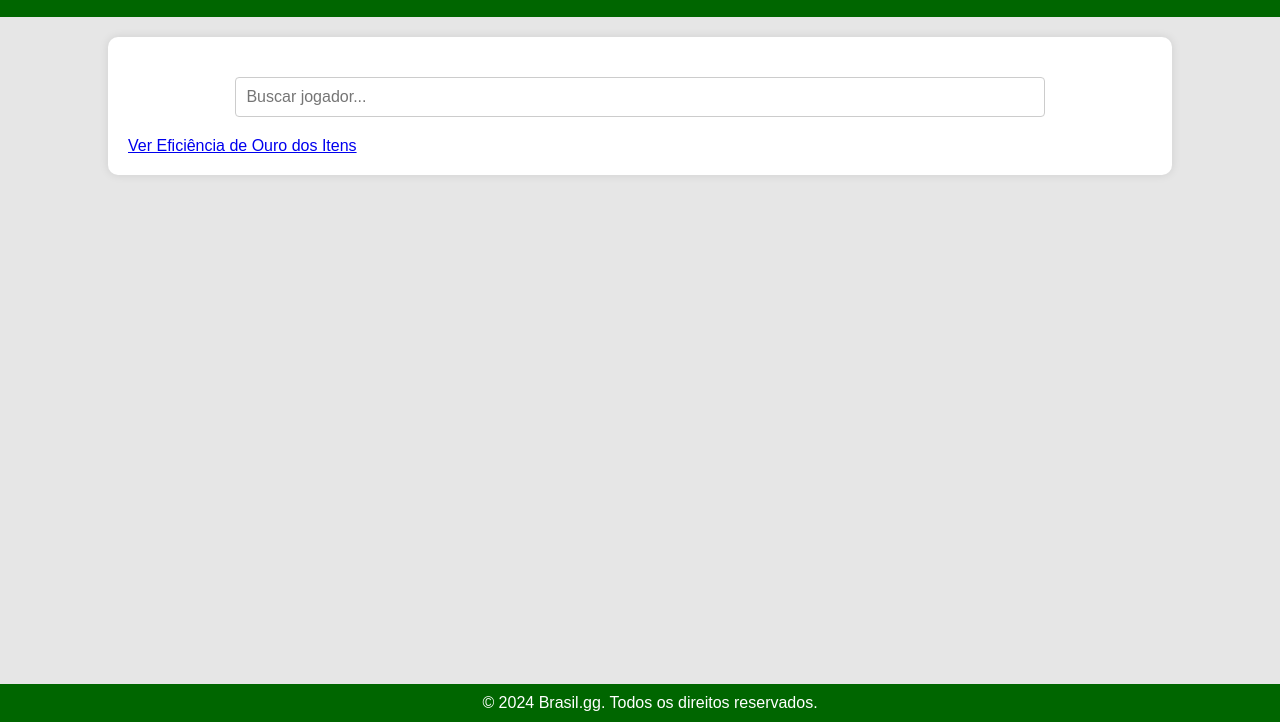
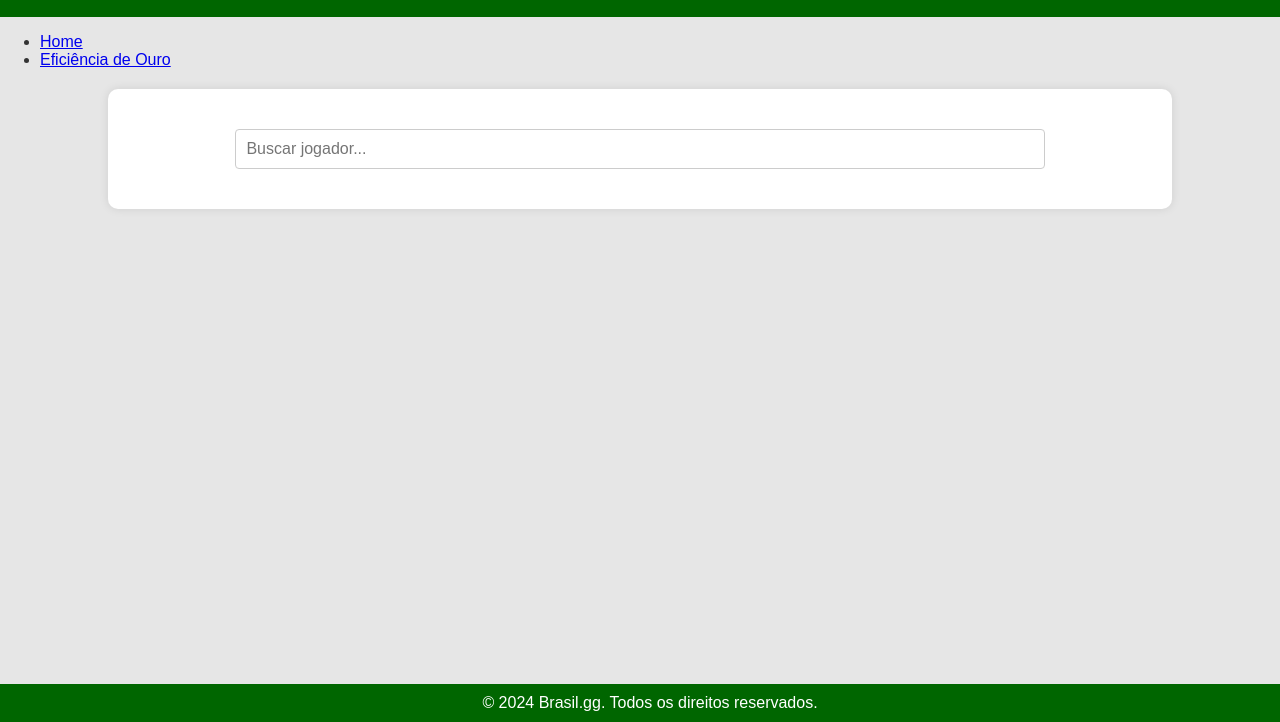
Before and after one commit to davidexpcarvalho/brasil.gg, a plain HTML site: page index.html in a window 1280 px wide. Shown: the part 78-800 px from the top of the page. Drawn offline with Linux system fonts and the light colour scheme; no server answers.

Commit message:
Update index.html

```diff
--- a/index.html
+++ b/index.html
@@ -12,15 +12,18 @@
         <h1>Brasil.gg</h1>
     </header>
 
+    <nav>
+        <ul>
+            <li><a href="index.html">Home</a></li>
+            <li><a href="gold_efficiency.html">Eficiência de Ouro</a></li>
+        </ul>
+    </nav>
+
     <div class="container">
         <div id="search-container">
             <input type="text" id="search-input" placeholder="Buscar jogador..." aria-label="Buscar jogador">
             <div id="dropdown"></div>
         </div>
-
-        <main>
-            <a href="gold_efficiency.html">Ver Eficiência de Ouro dos Itens</a>
-        </main>
     </div>
 
     <footer>
```
